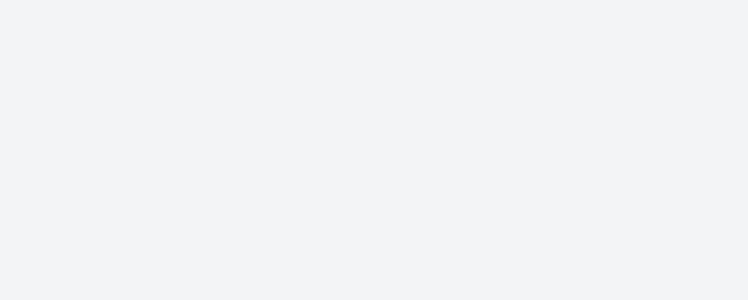
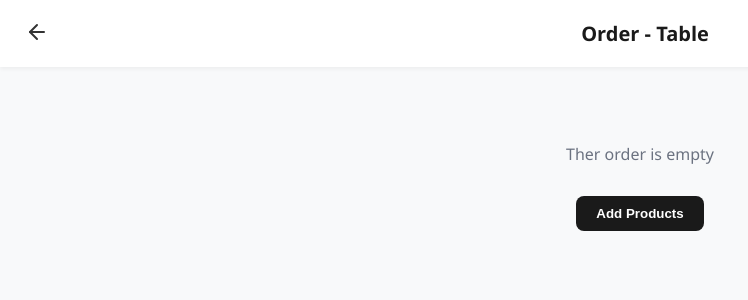
Before and after one commit to Gabriel6966/TFG-Gabriel-Brian, a Vue app: page /checkout in a window 1280 px wide. Shown: the top 300 px of the page, without its empty margins (0-748 px from the left). Built offline with nearby package versions, Linux system fonts and the light colour scheme.

Commit message:
feat:added remove item functionality to cart and fixed checkout bugs

```diff
--- a/src/stores/cart.ts
+++ b/src/stores/cart.ts
@@ -33,11 +33,16 @@ export const CartStore= defineStore('cart',()=>{
         }
     }
 
+    const removeFromCart =(productId:number)=>{
+        items.value=items.value.filter(item=>item.id!==productId)
+    }
+
+
     const clear = ()=>{
         items.value=[]
         currentTableID.value=null
     }
 
     //Check to export all so others files can read values
-    return{items,currentTableID,totalItems,totalPrice,addToCart,setTable,clear}
+    return{items,currentTableID,totalItems,totalPrice,addToCart,setTable,clear,removeFromCart}
 })
--- /dev/null
+++ b/src/views/CheckoutView.vue
@@ -0,0 +1,243 @@
+<script setup lang="ts">
+import { useRouter } from 'vue-router';
+import { CartStore } from '../stores/cart';
+
+const router=useRouter()
+const cart =CartStore()
+
+const goBack=()=>{
+    //Getting back route
+    router.back()
+}
+
+const sendKitchen=()=>{
+    if(cart.items.length===0)
+    return
+
+    //Sending to Firebase in the future
+    alert('Comanda enviada a cocina exitosamente!')
+
+    //Cleaning cart and getting back to the tables
+    cart.clear()
+    router.push('/tables')
+
+}
+
+</script>
+
+<template>
+    <div class="app-container">
+        <nav class="top-bar">
+            <button class="icon-btn" @click="goBack">
+                <svg xmlns="http://www.w3.org/2000/svg" width="24" height="24" viewBox="0 0 24 24" fill="none" stroke="currentColor" stroke-width="2" stroke-linecap="round" stroke-linejoin="round"><line x1="19" y1="12" x2="5" y2="12"></line><polyline points="12 19 5 12 12 5"></polyline></svg>
+            </button>
+            <h1 class="brand-title">Order - Table {{ cart.currentTableID }}</h1>
+            <div style="width: 24px;"></div>
+        </nav>
+
+        <main class="checkout-content">
+            <div v-if="cart.items.length ===0" class="empty-cart">
+                <p>Ther order is empty</p>
+                <button class="back-btn" @click="goBack">Add Products</button>
+            </div>
+
+            <div v-else class="order-list">
+                <div v-for="(item,index) in cart.items" :key="index" class="order-item">
+                    <div class="item-header">
+                        <span class="item-quantity">{{ item.quantity }}</span>
+                        <span class="item-name">{{ item.name }}</span>
+                        <span class="item-price">€{{ (item.price * item.quantity).toFixed(2) }}</span>
+
+                        <button class="delete-btn" @click="cart.removeFromCart(item.id)">
+                            <svg xmlns="http://www.w3.org/2000/svg" width="18" height="18" viewBox="0 0 24 24" fill="none" stroke="currentColor" stroke-width="2" stroke-linecap="round" stroke-linejoin="round"><polyline points="3 6 5 6 21 6"></polyline><path d="M19 6v14a2 2 0 0 1-2 2H7a2 2 0 0 1-2-2V6m3 0V4a2 2 0 0 1 2-2h4a2 2 0 0 1 2 2v2"></path></svg>
+                        </button>
+                    </div>
+
+                    <input
+                    type="text"
+                    class="notes-input"
+                    placeholder="Add kitchen notes..."
+                    v-model="item.notes"
+                    >
+                </div>
+            </div>
+        </main>
+
+        <div v-if="cart.totalItems>0" class="cart-summary">
+            <div class="summary-info">
+                <span class="total-label">FINAL TOTAL</span>
+                <span class="total-amount">€{{ cart.totalPrice.toFixed(2) }}</span>
+            </div>
+            <button class="confirm-btn" @click="sendKitchen">
+                <svg xmlns="http://www.w3.org/2000/svg" width="20" height="20" viewBox="0 0 24 24" fill="none" stroke="currentColor" stroke-width="2" stroke-linecap="round" stroke-linejoin="round"><path d="M22 11.08V12a10 10 0 1 1-5.93-9.14"></path><polyline points="22 4 12 14.01 9 11.01"></polyline></svg>
+                Confirm Order
+            </button>
+        </div>
+    </div>
+
+</template>
+
+<style scoped>
+
+.app-container{
+    min-height: 100vh;
+    background-color: #f8f9fa;
+    padding-bottom: 80px;
+    font-family: 'Segoe UI', Tahoma, Geneva, Verdana, sans-serif;
+}
+
+.top-bar {
+    display: flex;
+    justify-content: space-between;
+    align-items: center;
+    padding: 15px 20px;
+    background-color: white;
+    box-shadow: 0 2px 4px rgba(0,0,0,0.05);
+    position: sticky;
+    top: 0;
+    z-index: 10;
+}
+.brand-title {
+    font-size: 1.25rem;
+    font-weight: 600;
+    color: #1a1a1a;
+    margin: 0;
+}
+.icon-btn {
+    background: none;
+    border: none;
+    cursor: pointer;
+    color: #333;
+    padding: 5px; }
+
+.checkout-content {
+    padding: 20px;
+    max-width: 600px;
+    margin: 0 auto;
+}
+.empty-cart {
+    text-align: center;
+    padding: 40px 20px;
+    color: #6b7280;
+}
+.back-btn {
+    margin-top: 15px;
+    padding: 10px 20px;
+    background-color: #1a1a1a;
+    color: white;
+    border: none;
+    border-radius: 8px;
+    font-weight: 600;
+    cursor: pointer;
+}
+
+.order-list {
+    display: flex;
+    flex-direction: column;
+    gap: 15px;
+}
+.order-item {
+    background: white;
+    padding: 15px;
+    border-radius: 12px;
+    box-shadow: 0 2px 5px rgba(0,0,0,0.05);
+}
+.item-header {
+    display: flex;
+    align-items: center;
+    gap: 10px;
+    margin-bottom: 10px; }
+.item-quantity {
+    background-color: #f3f4f6;
+    padding: 4px 8px;
+    border-radius: 6px;
+    font-weight: 700;
+    font-size: 0.9rem;
+    color: #1f2937;
+}
+.item-name {
+    flex-grow: 1;
+    font-weight: 600;
+    color: #1f2937;
+}
+.item-price {
+    font-weight: 700;
+    color: #1b7a35;
+}
+
+
+.notes-input {
+    width: 100%;
+    padding: 10px;
+    border: 1px solid #e5e7eb;
+    border-radius: 8px;
+    font-size: 0.9rem;
+    background-color: #f9fafb;
+    transition: border-color 0.2s;
+    box-sizing: border-box;
+}
+.notes-input:focus {
+    outline: none;
+    border-color: #006666;
+    background-color: white;
+}
+
+.cart-summary {
+    position: fixed;
+    bottom: 0;
+    left: 0;
+    right: 0;
+    background-color: white;
+    padding: 15px 20px;
+    display: flex;
+    justify-content: space-between;
+    align-items: center;
+    box-shadow: 0 -4px 10px rgba(0,0,0,0.1);
+    border-top-left-radius: 20px;
+    border-top-right-radius: 20px;
+}
+.summary-info {
+    display: flex;
+    flex-direction: column;
+}
+.total-label {
+    font-size: 0.7rem;
+    font-weight: 700;
+    color: #6b7280;
+}
+.total-amount {
+    font-size: 1.4rem;
+    font-weight: 800;
+    color: #1a1a1a;
+}
+.confirm-btn {
+    background-color: #1b7a35;
+    color: white;
+    border: none;
+    padding: 12px 24px;
+    border-radius: 30px;
+    font-weight: 700;
+    display: flex;
+    align-items: center;
+    gap: 8px;
+    cursor: pointer;
+    font-size: 1rem;
+}
+.delete-btn{
+    background: none;
+    border: none;
+    color: #ef4444;
+    cursor: pointer;
+    padding: 6px;
+    display: flex;
+    align-items: center;
+    justify-content: center;
+    border-radius: 6px;
+    margin-left: 5px;
+    transition: background-color 0.2s;
+}
+
+.delete-btn:hover{
+    background-color: #fee2e2;
+}
+</style>
--- a/src/views/MenuView.vue
+++ b/src/views/MenuView.vue
@@ -87,7 +87,7 @@ const addToOrder = (product: any) => {
 
     <div v-if="cart.totalItems>0" class="cart-summary">
       <div class="summary-info">
-        <span class="totla-label">TOTAL PRICE</span>
+        <span class="total-label">TOTAL PRICE</span>
         <span class="total-amount">€{{ cart.totalPrice.toFixed(2) }}</span>
       </div>
       <button class="send-btn" @click="router.push('/checkout')">
```
